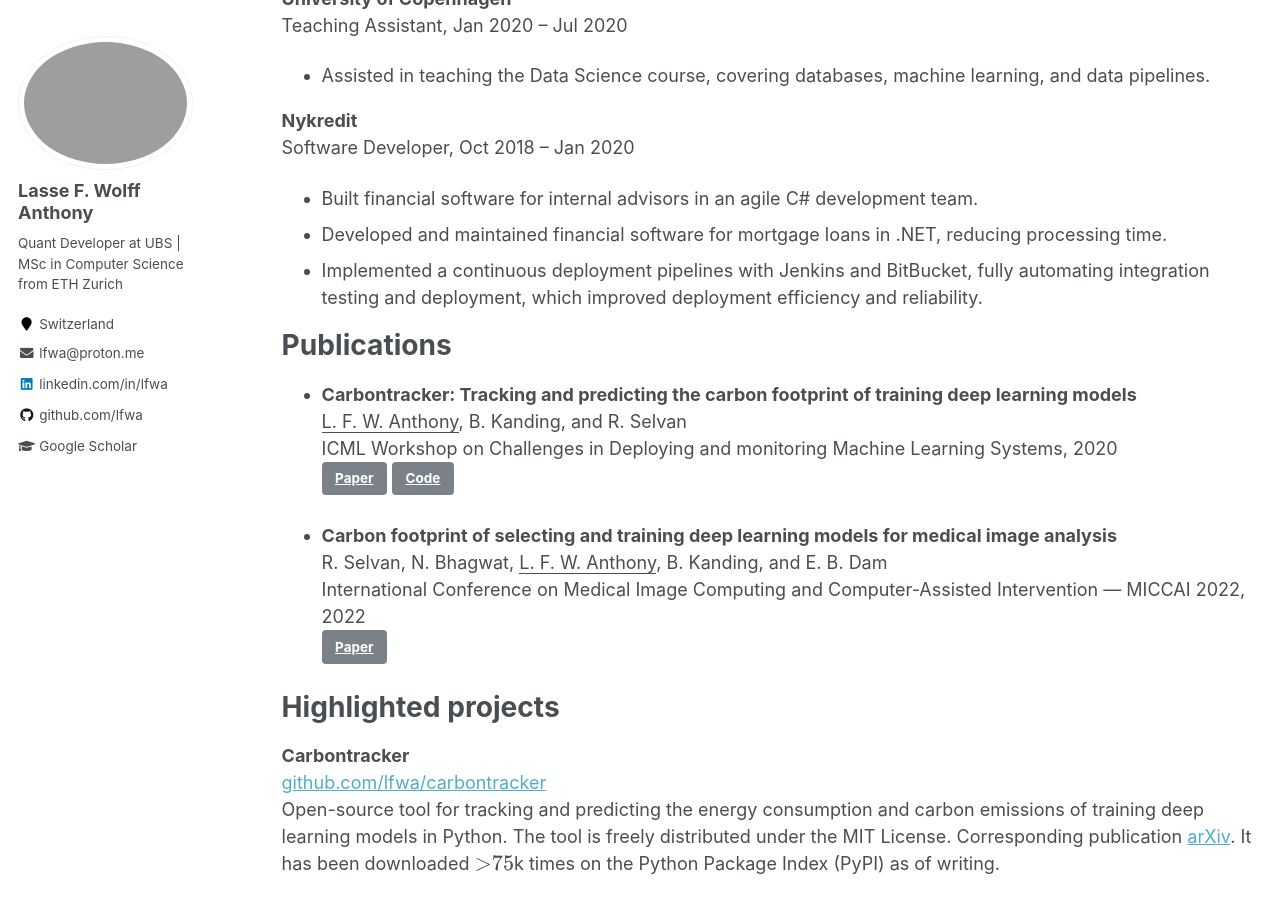
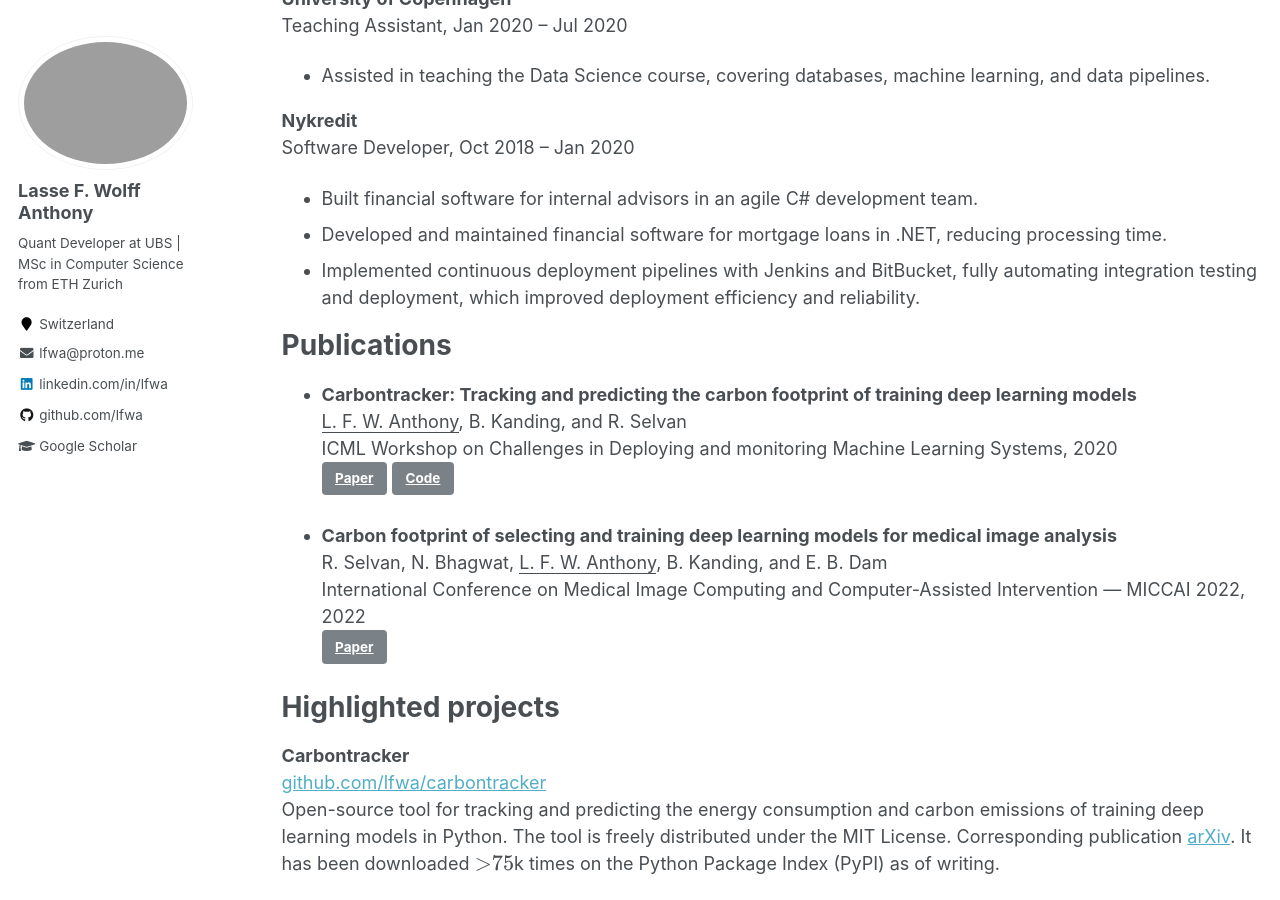
Before and after one commit to lfwa/lfwa.github.io, a Jekyll site: the page built from _pages/cv.md, in a window 1280 px wide and 900 px high, scrolled down 1260 px. Built offline with Jekyll 4.4.1, drawn with Linux system fonts in a browser that asks for light colours; formulas are drawn with MathJax 3.

Commit message:
Fix typo

```diff
--- a/_pages/cv.md
+++ b/_pages/cv.md
@@ -49,7 +49,7 @@ Teaching Assistant, Jan 2020 &ndash; Jul 2020
 Software Developer, Oct 2018 &ndash; Jan 2020
 * Built financial software for internal advisors in an agile C\# development team.
 * Developed and maintained financial software for mortgage loans in .NET, reducing processing time.
-* Implemented a continuous deployment pipelines with Jenkins and BitBucket, fully automating integration testing and deployment, which improved deployment efficiency and reliability.
+* Implemented continuous deployment pipelines with Jenkins and BitBucket, fully automating integration testing and deployment, which improved deployment efficiency and reliability.
 
 Publications
 ======
```
